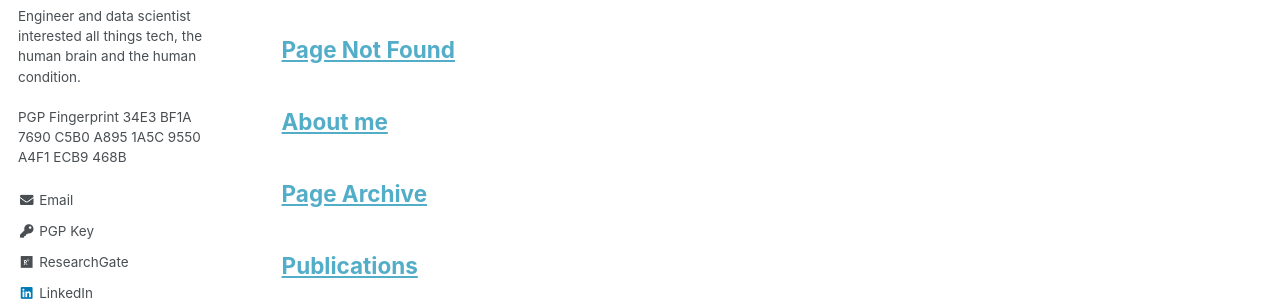
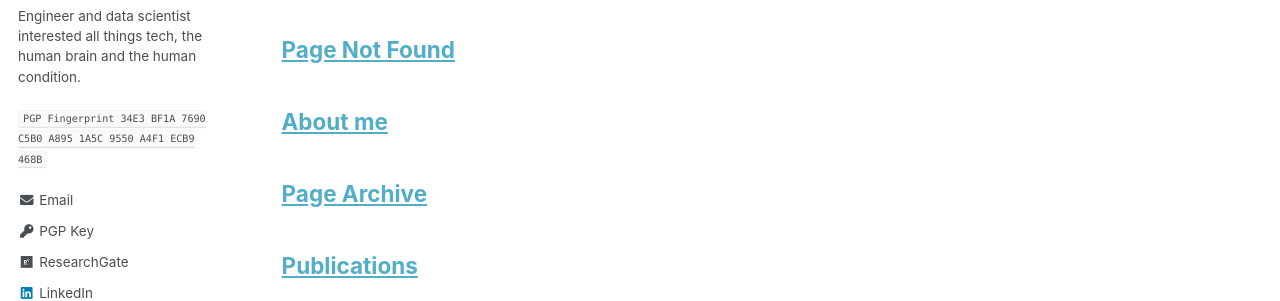
Before and after one commit to pravsripad/pravsripad.github.io, a Jekyll site: the page built from _pages/sitemap.md, in a window 1280 px wide. Shown: the part 299-600 px from the top of the page. Built offline with Jekyll 4.4.1, drawn with Linux system fonts in a browser that asks for light colours; some web fonts are replaced.

Commit message:
Add separate fingerpint class for mono

```diff
--- a/_config.yml
+++ b/_config.yml
@@ -47,7 +47,7 @@ author:
   stackoverflow    : # http://stackoverflow.com/users/123456/username
   wikipedia        :
   pgp              : "https://pravsripad.in/.well-known/pgp.asc"
-  fingerprint      : "PGP Fingerprint\n 34E3 BF1A 7690 C5B0 A895 1A5C 9550 A4F1 ECB9 468B"
+  fingerprint      : "PGP Fingerprint 34E3 BF1A 7690 C5B0 A895 1A5C 9550 A4F1 ECB9 468B"
 
 # Reading Files
 include:
--- a/_includes/author-profile.html
+++ b/_includes/author-profile.html
@@ -16,8 +16,8 @@
 
   <div class="author__content">
     <h3 class="author__name">{{ author.name }}</h3>
-    {% if author.bio %}<p class="author__bio">{{ author.bio }}</p>{% endif %}
-    {% if author.fingerprint %}<p class="author__bio">{{ author.fingerprint }}</p>{% endif %}
+    {% if author.bio %}<p class="author__bio">{{ author.bio | escape }}</p>{% endif %}
+    {% if author.fingerprint %}<p class="author__fingerprint"><code>{{ author.fingerprint | escape }}</code></p>{% endif %}
   </div>
 
   <div class="author__urls-wrapper">
--- a/_sass/_sidebar.scss
+++ b/_sass/_sidebar.scss
@@ -122,12 +122,23 @@
 }
 
 .author__bio {
-  margin: 0;
+    margin: 0;
 
-  @include breakpoint($large) {
-    margin-top: 10px;
-    margin-bottom: 20px;
-  }
+    @include breakpoint($large) {
+        margin-top: 10px;
+        margin-bottom: 20px;
+    }
+}
+
+.author__fingerprint {
+    margin: 0;
+    font-family: $monospace;
+    font-size: $type-size-6;
+
+    @include breakpoint($large) {
+        margin-top: 10px;
+        margin-bottom: 20px;
+    }
 }
 
 .author__urls-wrapper {
```
